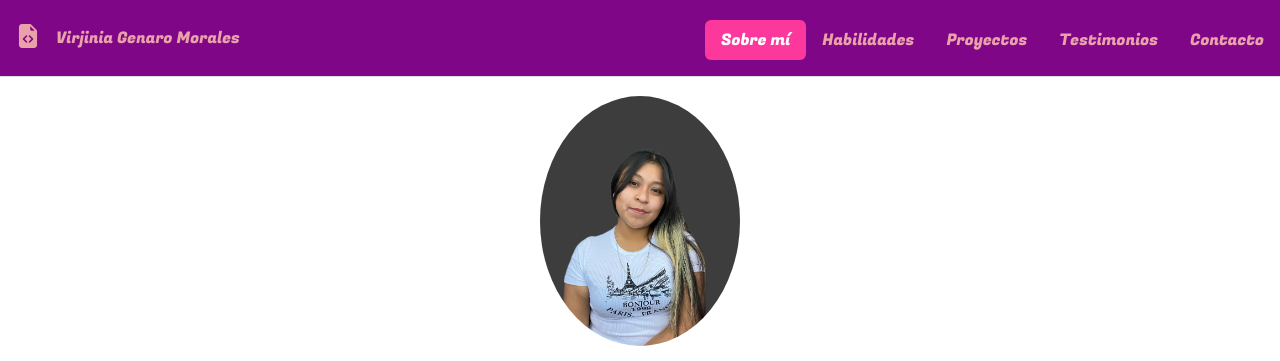
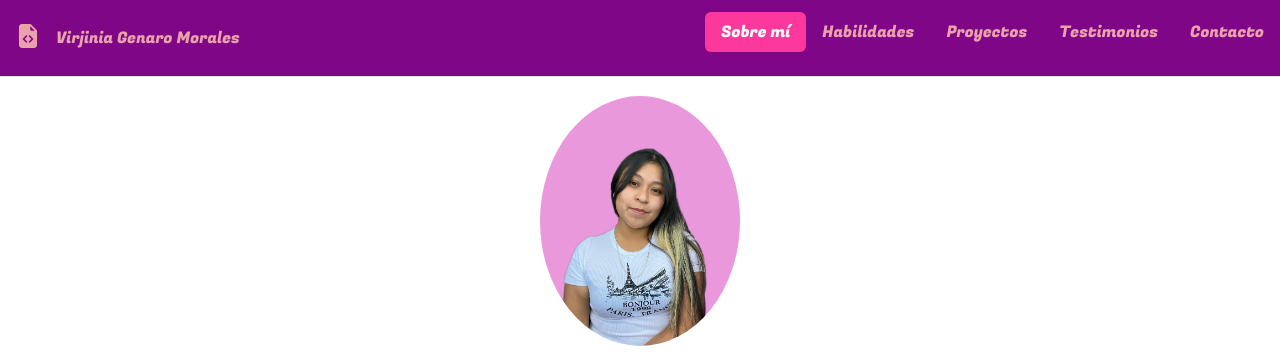
Before and after one commit to Virjinia-isc/Virjinia-isc.github.io, a plain HTML site: page index.html in a window 1280 px wide. Shown: the top 361 px of the page. Drawn offline with nearby package versions, Linux system fonts and the light colour scheme.

Commit message:
Add files via upload

```diff
--- a/index.html
+++ b/index.html
@@ -27,7 +27,7 @@
             <span class="fs-6">Virjinia Genaro Morales</span>
         </a>
 
-        <ul class="mt-3 nav nav-pills">
+        <ul class="mt-2 nav nav-pills">
             <li class="nav-item boton-perfil"><a id="boton-perfil" href="#" class="nav-link active perfil"
                     aria-current="page">Sobre mí</a></li>
             <li class="nav-item"><a href="#habilidades" class="nav-link">Habilidades</a></li>
@@ -39,7 +39,7 @@
     <main>
         <div class="hero">
             <div class="px-4 py-5 my-5 text-center">
-                <img class="d-block mx-auto mb-4 rounded-circle" src="assets/yo.jpg" alt="" width="200">
+                <img class="d-block mx-auto mb-4 rounded-circle" src="assets/yo.jpeg" alt="" width="200">
                 <h1 class="display-5 fw-bold text-body-emphasis">Virjinia Genaro Morales</h1>
                 <h2 id="app"></h2>
                 <div class="col-lg-6 mx-auto">
```
